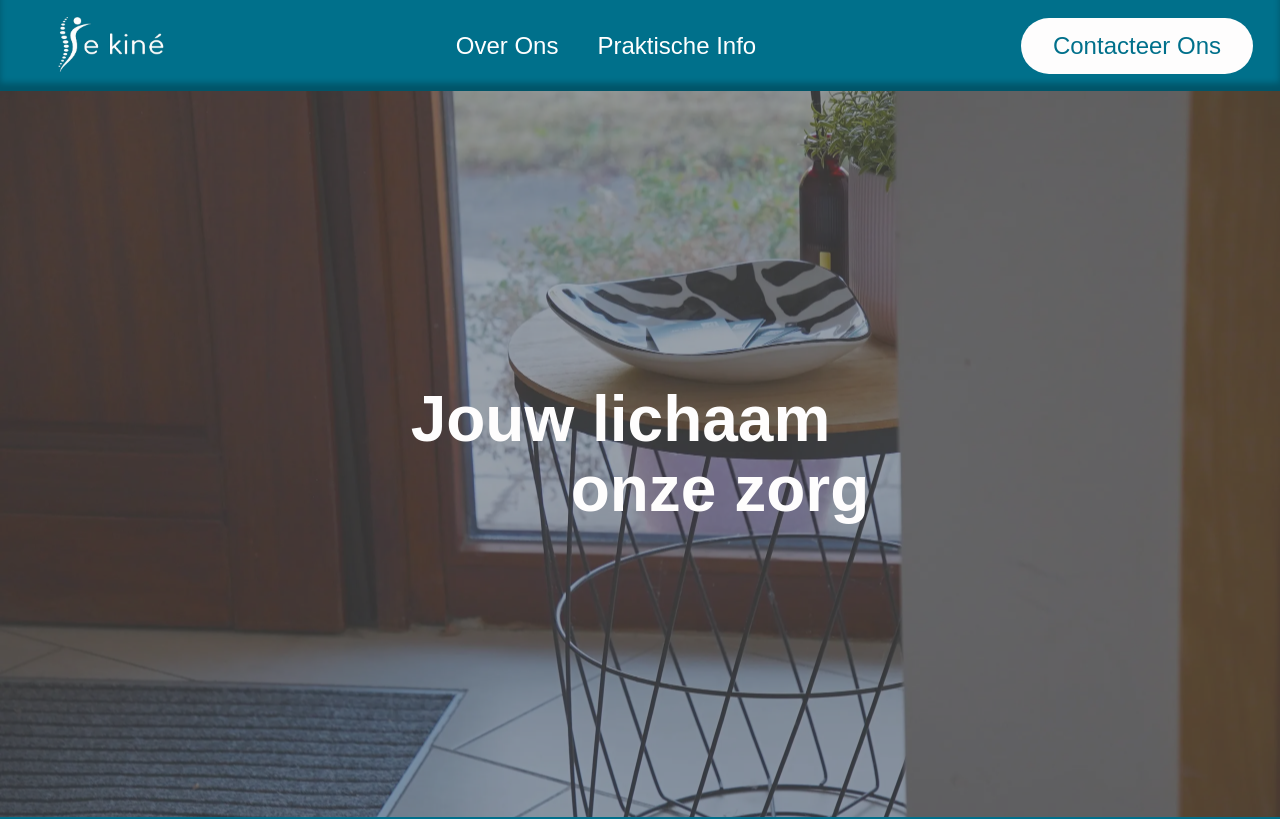
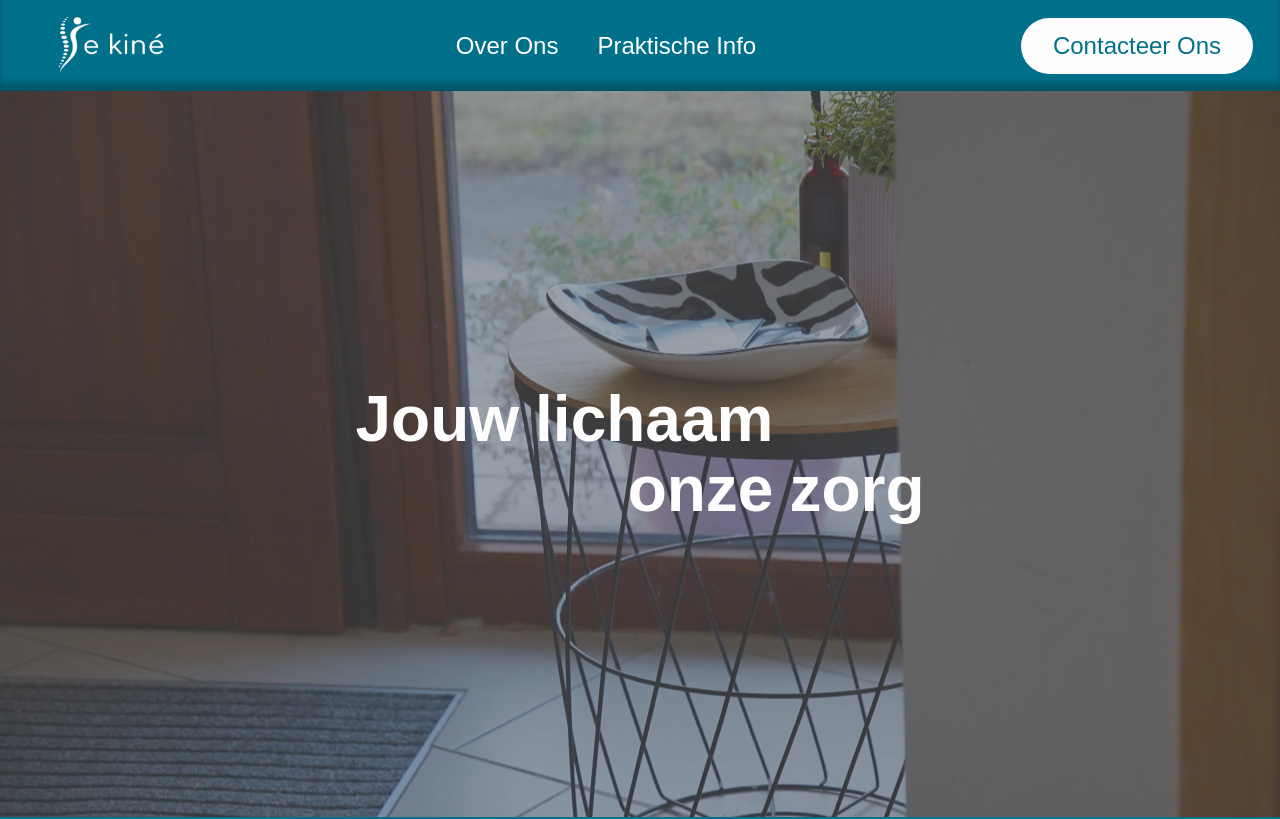
Before and after one commit to Snobbeltand/Je-kine, a React (Vite) app: page / in a window 1280 px wide. Shown: the top 819 px of the page. Built offline with nearby package versions, Linux system fonts and the light colour scheme; a web font is replaced by a local one.

Commit message:
slight changes

```diff
--- a/src/pages/Home.module.css
+++ b/src/pages/Home.module.css
@@ -29,17 +29,18 @@
   font-weight: 700;
   font-size: 64px;
   color: var(--color-offwhite);
-  text-align: left;
   line-height: 1.1;
+  /* Two staggered lines: "Jouw lichaam" / "onze zorg", where "onze" ends
+     exactly where "lichaam" ends. */
+  display: grid;
+  grid-template-columns: auto auto auto;
+  column-gap: 0.25em;
 }
 
-.heroTitle span {
-  display: block;
-}
-
-.heroTitle .heroTitleOffset {
-  padding-left: 2.5em;
-}
+.heroWord1 { grid-area: 1 / 1; }
+.heroWord2 { grid-area: 1 / 2; }
+.heroWord3 { grid-area: 2 / 2; justify-self: end; }
+.heroWord4 { grid-area: 2 / 3; }
 
 /* Welcome */
 
--- a/src/pages/Home.tsx
+++ b/src/pages/Home.tsx
@@ -42,8 +42,10 @@ export default function Home() {
       <section className={styles.hero}>
         <HeroCarousel slides={heroSlides} />
         <h1 className={styles.heroTitle}>
-          <span>Jouw lichaam</span>{" "}
-          <span className={styles.heroTitleOffset}>onze zorg</span>
+          <span className={styles.heroWord1}>Jouw</span>{" "}
+          <span className={styles.heroWord2}>lichaam</span>{" "}
+          <span className={styles.heroWord3}>onze</span>{" "}
+          <span className={styles.heroWord4}>zorg</span>
         </h1>
       </section>
 
--- a/src/pages/OverOns.module.css
+++ b/src/pages/OverOns.module.css
@@ -67,7 +67,7 @@
 
 .dashList {
   list-style: none;
-  padding: 0;
+  padding: 0 0 0 1.5em;
   margin: 0;
   white-space: normal;
 }
--- a/src/pages/PraktischeInfo.module.css
+++ b/src/pages/PraktischeInfo.module.css
@@ -96,8 +96,15 @@
 }
 
 .blockText p + p,
-.blockText ul + p {
+.blockText p + .hoursGroup,
+.blockText .hoursGroup + p {
   margin-top: 30px;
+}
+
+/* Sentence + hours list share one left edge, centred as a group */
+.hoursGroup {
+  display: inline-block;
+  text-align: left;
 }
 
 /* Left-aligned list, centred as a block so the dashes line up */
--- a/src/pages/PraktischeInfo.tsx
+++ b/src/pages/PraktischeInfo.tsx
@@ -51,11 +51,13 @@ export default function PraktischeInfo() {
         <h2 className={styles.sectionTitle}>Openingsuren</h2>
         <div className={styles.blockText}>
           <p>Wij werken enkel op afspraak.</p>
-          <p>Een afspraak kunt u enkel telefonisch maken.</p>
-          <ul className={styles.dashList}>
-            <li>maandag-donderdag tussen 8:00 en 20:00</li>
-            <li>vrijdag tussen 8:00 en 17:00</li>
-          </ul>
+          <div className={styles.hoursGroup}>
+            <p>Een afspraak kunt u enkel telefonisch maken.</p>
+            <ul className={styles.dashList}>
+              <li>maandag-donderdag tussen 8:00 en 20:00</li>
+              <li>vrijdag tussen 8:00 en 17:00</li>
+            </ul>
+          </div>
           <p>Wij werken in vakanties, maar niet op feestdagen.</p>
         </div>
       </section>
```
